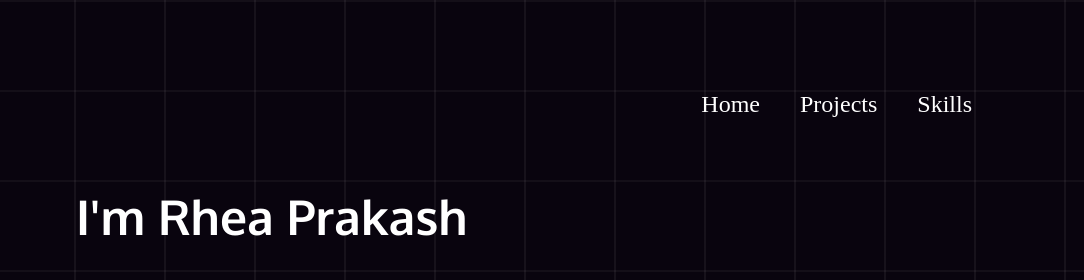
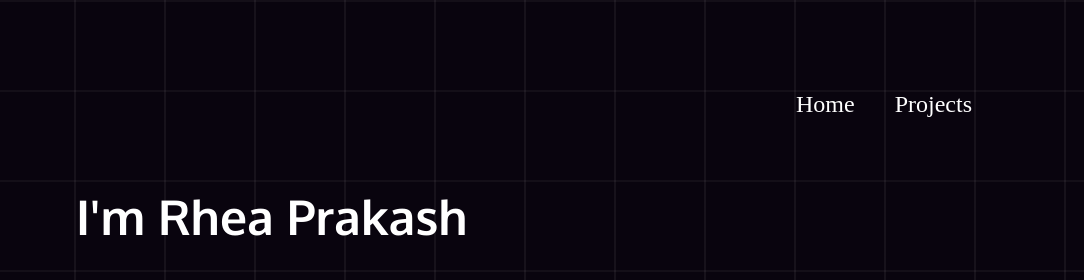
Before and after one commit to rheap404/portfolio, an Astro site: page / in a window 1280 px wide. Shown: the top 280 px of the page, 196-1280 px from the left. Built offline with nearby package versions, Linux system fonts and the light colour scheme; Astro itself is replaced by a stand-in of ours; a web font is replaced by a local one.

Commit message:
Removed skills temporarily

```diff
--- a/src/components/Header.astro
+++ b/src/components/Header.astro
@@ -5,7 +5,7 @@ const currentPath = Astro.url.pathname;
 const navLinks = [
   { label: "Home", href: "/" },
   { label: "Projects", href: "/projects" },
-  { label: "Skills", href: "/skills" },
+  // { label: "Skills", href: "/skills" },
 ];
 ---
 
```
